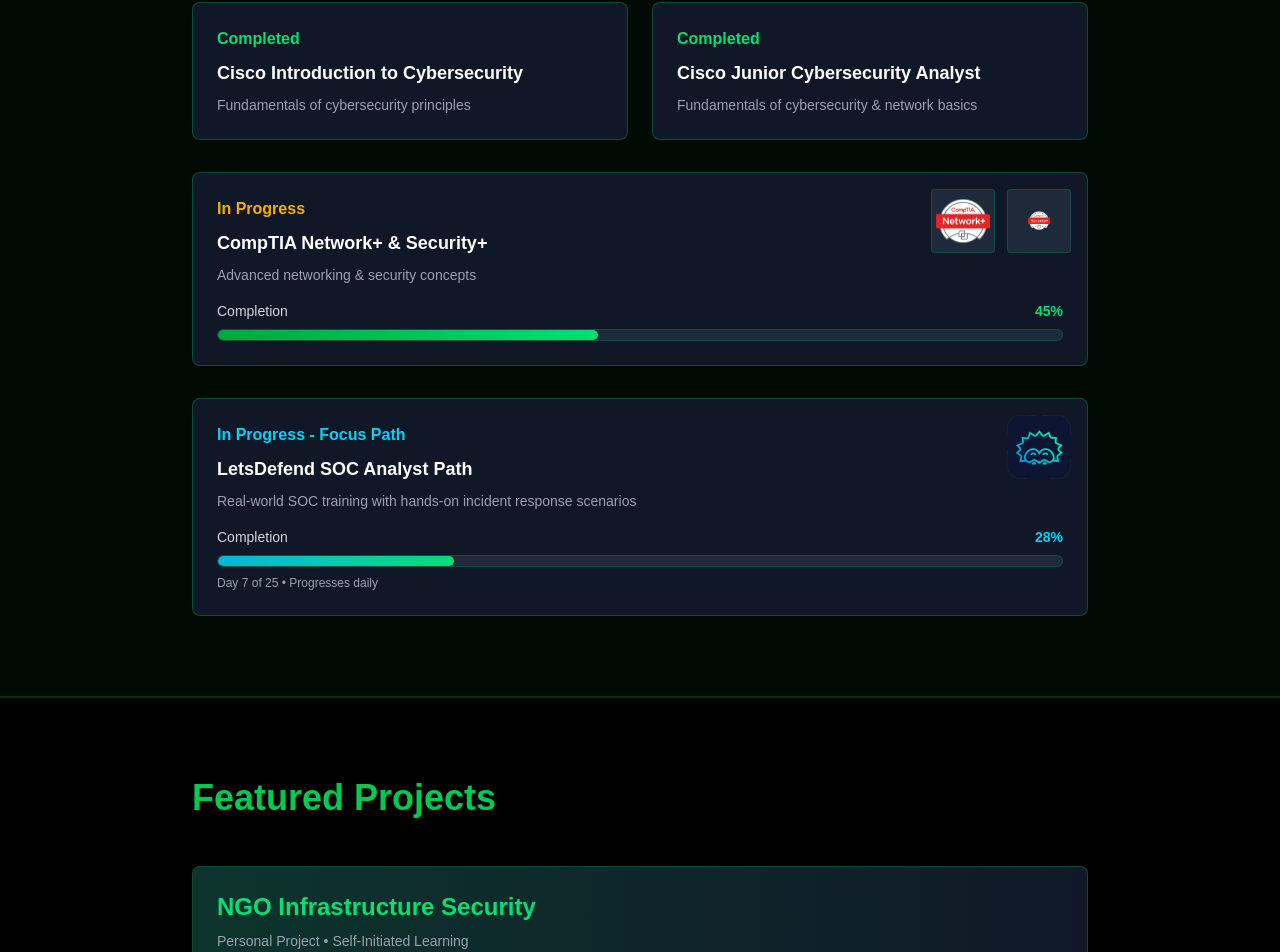
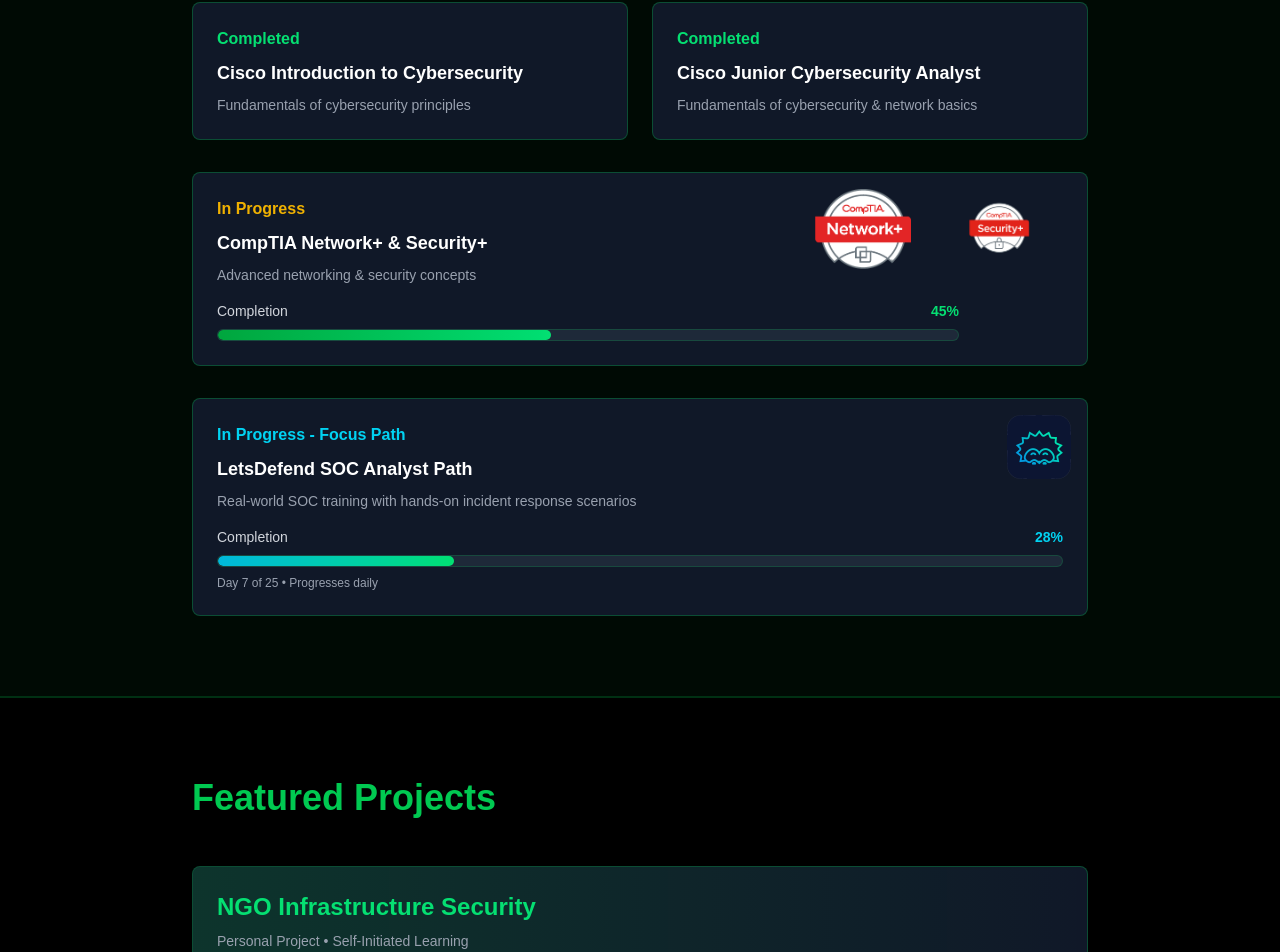
Before and after one commit to Destrouille/nicolas-portfolio, a Next.js app: page / in a window 1280 px wide. Shown: the part 1623-2575 px from the top of the page. Built offline with nearby package versions, Linux system fonts and the light colour scheme.

Commit message:
Remove boxes from CompTIA logos and adjust sizing

```diff
--- a/src/components/CertificationsSection.tsx
+++ b/src/components/CertificationsSection.tsx
@@ -36,26 +36,22 @@
         </div>
 
         {/* CompTIA - Horizontal Bar with Logo */}
-        <div className="bg-gray-900 p-6 rounded-lg border border-green-500/30 hover:border-green-500 transition-all mb-8 relative">
-          <div className="absolute top-4 right-4 flex gap-3">
-            <div className="w-16 h-16 flex items-center justify-center bg-gray-800 rounded border border-green-500/20">
+        <div className="bg-gray-900 p-6 rounded-lg border border-green-500/30 hover:border-green-500 transition-all mb-8 relative pr-32">
+          <div className="absolute top-4 right-4 flex gap-4">
             <Image
               src="/images/comptia-network-plus-logo.png"
               alt="CompTIA Network+ Logo"
-                width={60}
-                height={60}
-                className="w-full h-full object-contain p-1"
+              width={70}
+              height={70}
+              className="h-20 w-auto"
             />
-            </div>
-            <div className="w-16 h-16 flex items-center justify-center bg-gray-800 rounded border border-green-500/20">
             <Image
               src="/images/comptia-security-plus-logo.png"
               alt="CompTIA Security+ Logo"
-                width={60}
-                height={60}
-                className="w-full h-full object-contain p-1"
+              width={70}
+              height={70}
+              className="h-20 w-auto"
             />
-            </div>
           </div>
           <div className="text-yellow-500 font-bold mb-2">{t('inProgress')}</div>
           <h3 className="text-lg font-bold mb-2">{t('comptia')}</h3>
```
Lines whose indentation alone changed are shown as unchanged.
